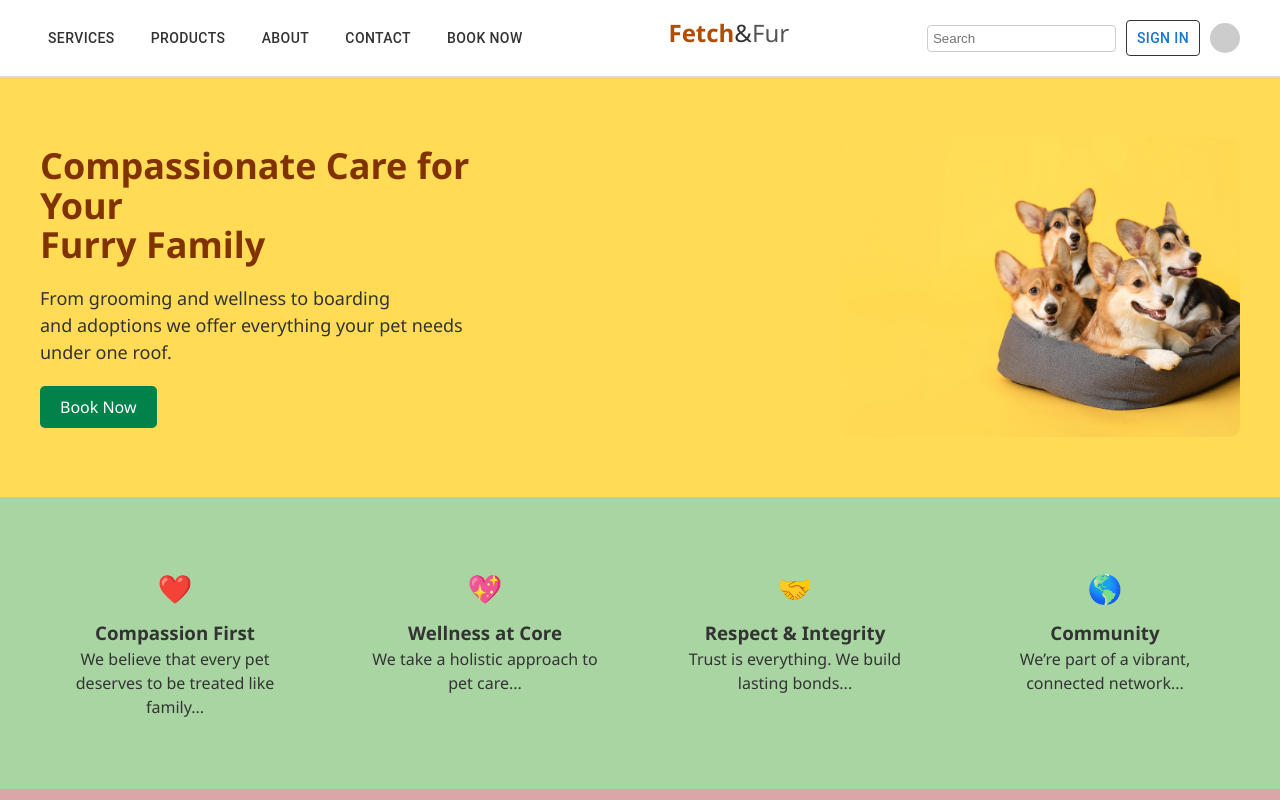
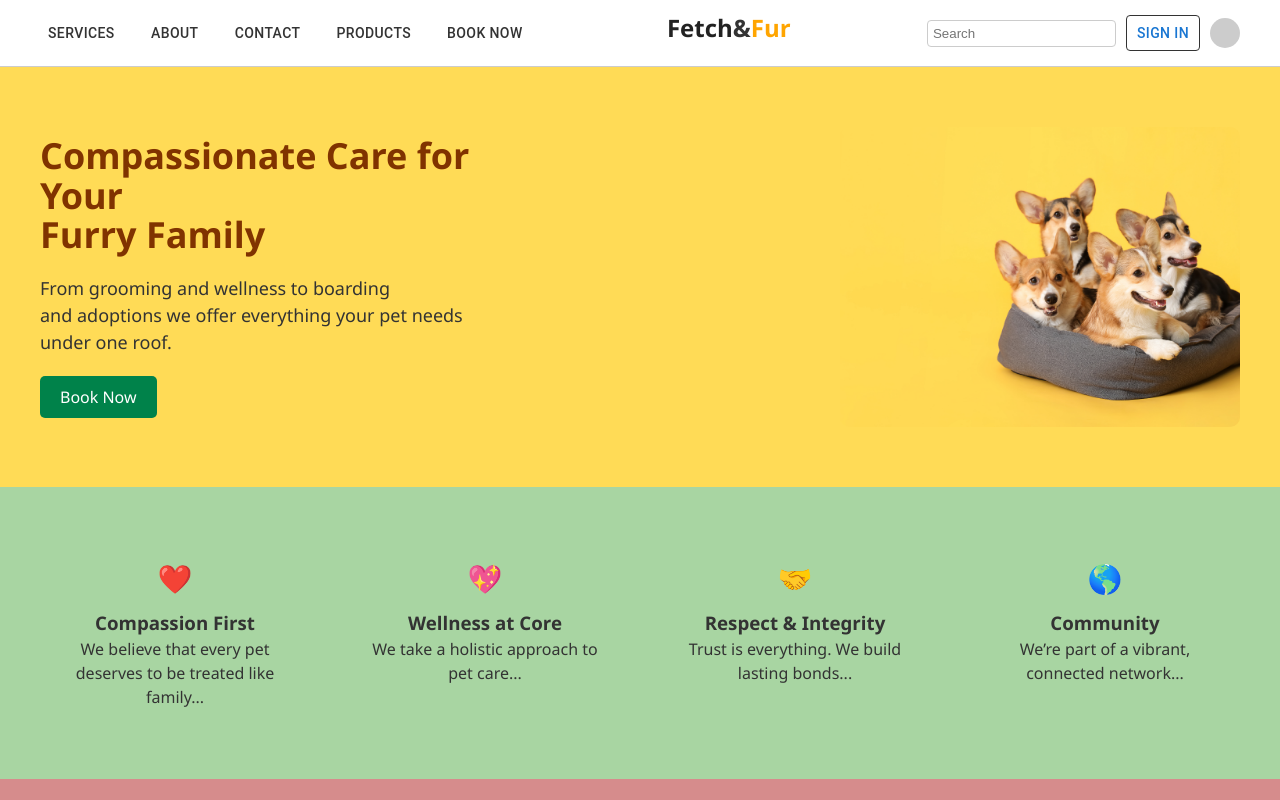
Before and after one commit to pejerx/petcare1, a React (Vite) app: page / in a window 1280 px wide. Shown: the top 800 px of the page. Built offline with nearby package versions, Linux system fonts and the light colour scheme.

Commit message:
Commit Message

```diff
--- a/package.json
+++ b/package.json
@@ -15,7 +15,9 @@
     "@mui/material": "^7.1.1",
     "react": "^19.1.0",
     "react-dom": "^19.1.0",
-    "react-router-dom": "^7.6.2"
+    "react-router-dom": "^7.6.2",
+    "react-slick": "^0.30.3",
+    "slick-carousel": "^1.8.1"
   },
   "devDependencies": {
     "@eslint/js": "^9.25.0",
--- a/src/App.jsx
+++ b/src/App.jsx
@@ -1,3 +1,4 @@
+// App.jsx
 import React, { useState } from 'react';
 import './App.css';
 import { BrowserRouter as Router, Routes, Route, useNavigate } from 'react-router-dom';
@@ -5,6 +6,8 @@
 import Appointment from './pages/Appointment';
 import Login from './pages/Login';
 import SignUp from './pages/SignUp';
+import Profile from './pages/Profile';
+import Shop from './pages/Shop'; // ✅ Add this
 
 function Home() {
   const [open, setOpen] = useState(false);
@@ -25,6 +28,11 @@
     navigate('/login');
   };
 
+  const goToShop = () => {
+    navigate('/shop'); // ✅ Add this
+
+  };
+
   const handleClose = () => {
     setOpen(false);
   };
@@ -34,13 +42,16 @@
       <header className="header">
         <nav className="nav">
           <ul className="nav-links">
-            {['Services', 'Products', 'About', 'Contact'].map((label) => (
+            {['Services', 'About', 'Contact'].map((label) => (
               <li key={label}>
                 <Button onClick={handleOpen} variant="text" color="inherit">
                   {label}
                 </Button>
               </li>
             ))}
+            <li>
+              <Button onClick={goToShop} variant="text" color="inherit">Products</Button> {/* ✅ Add this */}
+            </li>
             <li>
               <Button onClick={goToAppointment} variant="text" color="inherit">
                 Book now
@@ -53,7 +64,7 @@
           <div className="nav-right">
             <input type="text" placeholder="Search" />
             <Button onClick={goToLogin} variant="outlined">Sign in</Button>
-            <div className="profile-icon" />
+            <div className="profile-icon" onClick={() => navigate('/profile')} style={{ cursor: 'pointer' }} />
           </div>
         </nav>
       </header>
@@ -127,6 +138,8 @@
         <Route path="/appointment" element={<Appointment />} />
         <Route path="/login" element={<Login />} />
         <Route path="/signup" element={<SignUp />} />
+        <Route path="/profile" element={<Profile />} />
+        <Route path="/shop" element={<Shop />} /> {/* ✅ Add route for Shop */}
       </Routes>
     </Router>
   );
```
Also changed, not shown: 1 other file (tests, documents, lock files or other folders).
